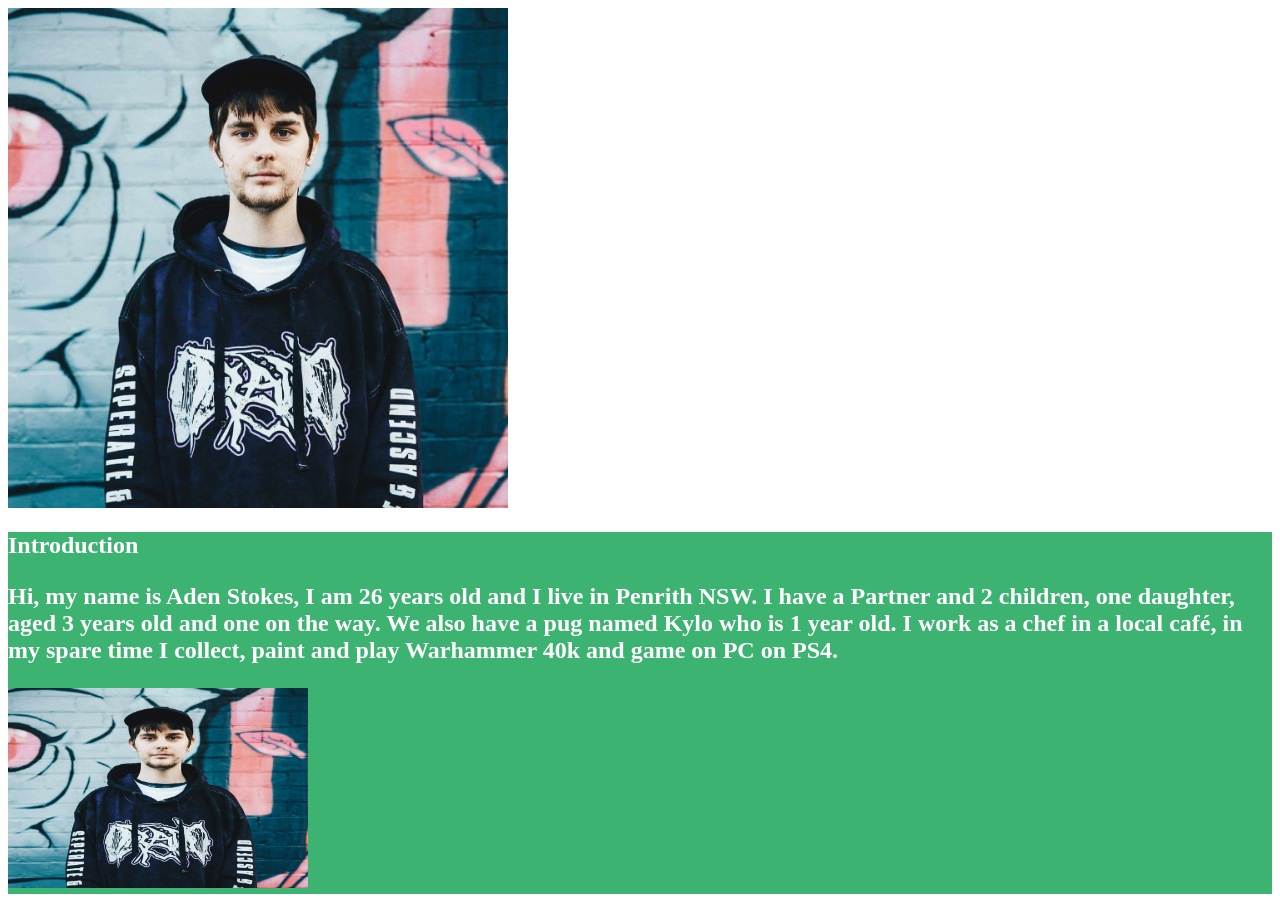
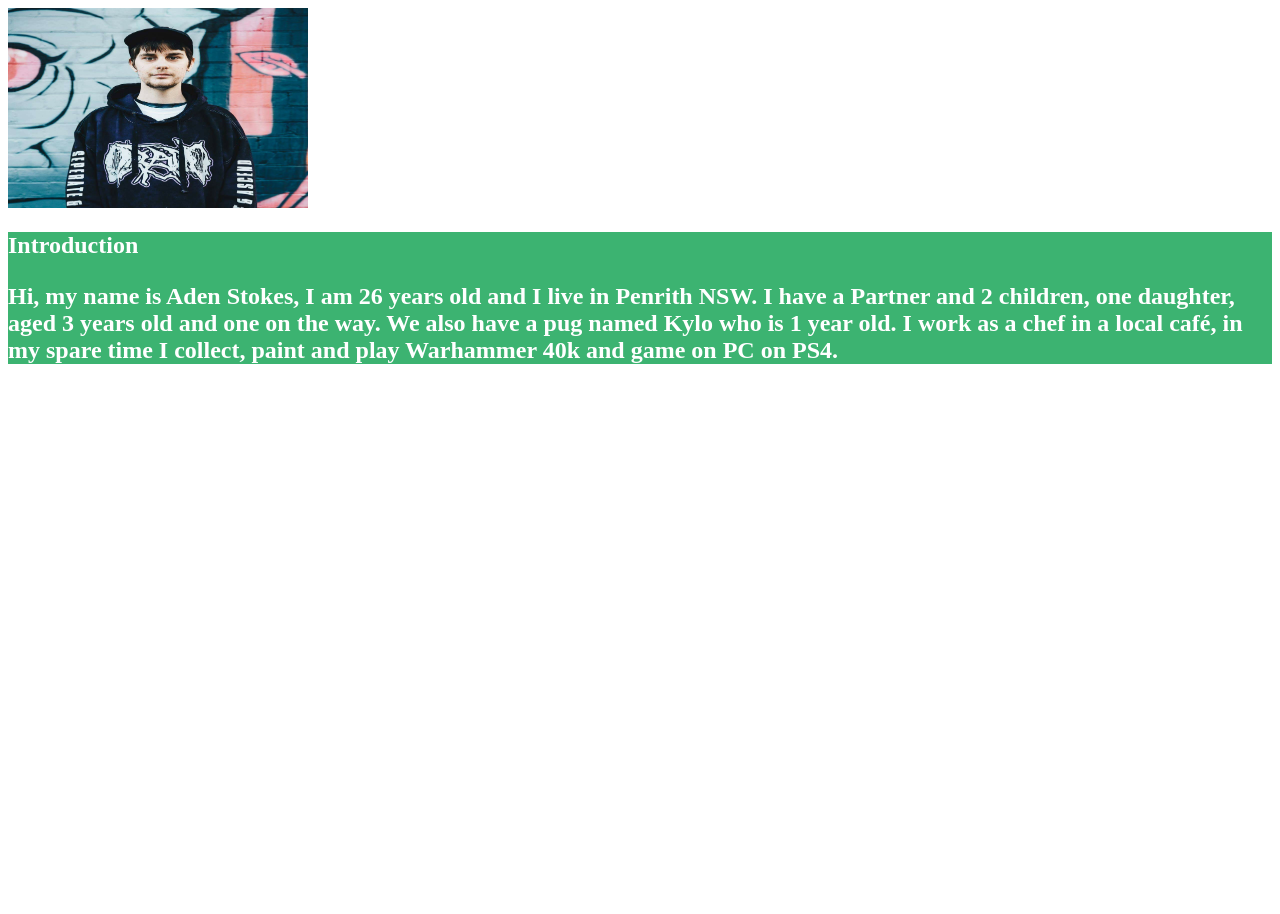
Before and after one commit to AStokes-01/Test, a plain HTML site: page index.html in a window 1280 px wide. After the commit the page ends 800 px from the top, so only its background shows below. Drawn offline with Linux system fonts and the light colour scheme.

Commit message:
Update index.html

```diff
--- a/index.html
+++ b/index.html
@@ -3,12 +3,12 @@
 <head>
 <title style="background-color:DarkSeaGreen" style="color:white" style="font-family:helvetica" >Aden Stokes</title>
 <body>
-<img src="aden.jpg" alt="A picture of me" width="500" height="500">
+<img src="aden.jpg" width = "300" height = "200" alt="Aden">
+
 <div style="background-color:MediumSeaGreen">
 <h2 style="color:white" style="font-family:helvetica">Introduction</</h2>
 <p style="color:white" style="font-family:helvetica">Hi, my name is Aden Stokes, I am 26 years old and I live in Penrith NSW. I have a Partner and 2 children, one daughter, aged 3 years old and one on the way. We also have a pug named Kylo who is 1 year old. I work as a chef in a local café, in my spare time I collect, paint and play Warhammer 40k and game on PC on PS4.</p>
 
-<img src="aden.jpg" width = "300" height = "200" alt="Aden">
 
 
 
```
